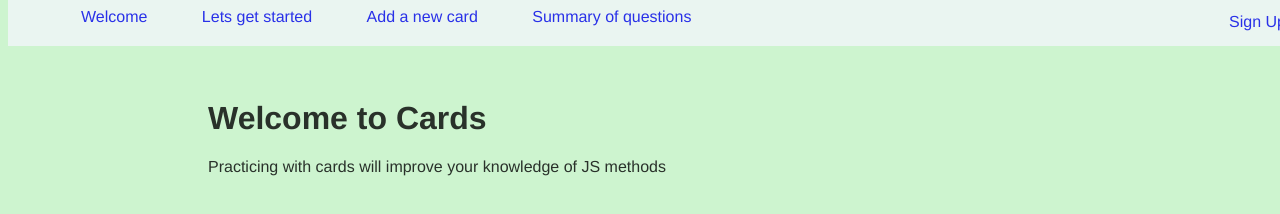
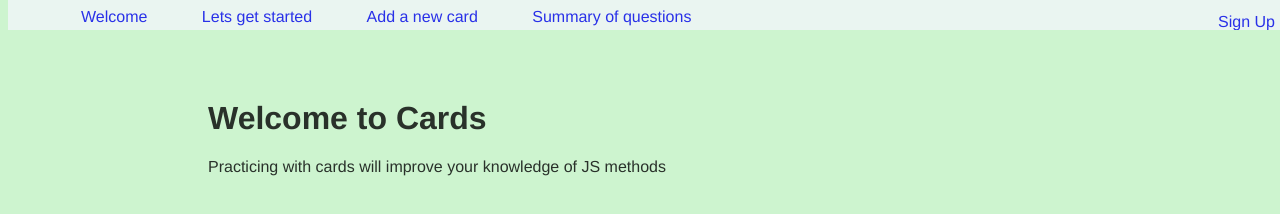
Before and after one commit to NickFoden/cards, a website: page public/index.html in a window 1280 px wide. Drawn offline with nearby package versions, Linux system fonts and the light colour scheme.

Commit message:
Moved sign up over

```diff
--- a/public/main.css
+++ b/public/main.css
@@ -2,6 +2,10 @@ html {
 	background: #cdf4cf;
 	font-family: "Helvetica", sans-serif;
 	text-decoration: none;
+}
+
+* {
+	box-sizing: border-box;
 }
 
 body {
@@ -81,8 +85,7 @@ a, a:hover {
 
 #sign-up {
 	float: right;
-	margin-right: 5px;
-	padding-right: 5px;
+	margin-left: 5px;
 }
 
 .delete {
```
